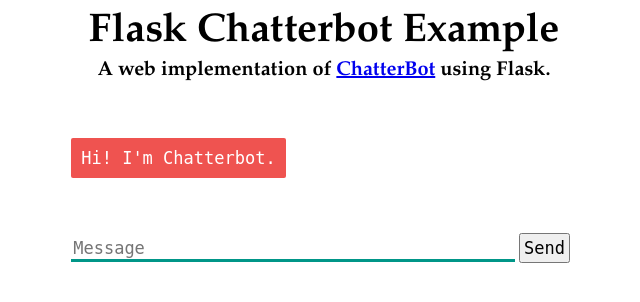
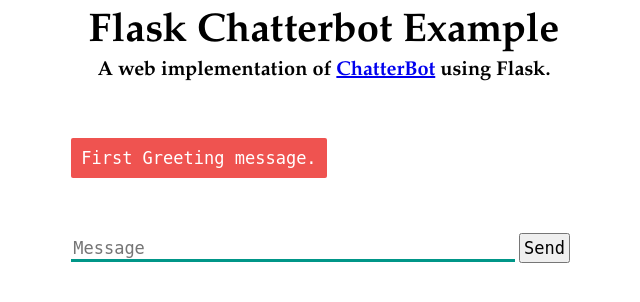
Before and after one commit to DrXneaky/miladiappchatbot, a Flask app: page / in a window 1280 px wide. Shown: the top 302 px of the page, without its empty margins (316-956 px from the left). Run offline with Flask 2, Linux system fonts and the light colour scheme; some libraries are stand-ins or nearby versions.

Commit message:
make it better

```diff
--- a/templates/index.html
+++ b/templates/index.html
@@ -9,7 +9,7 @@
     <h3>A web implementation of <a href="https://github.com/gunthercox/ChatterBot">ChatterBot</a> using Flask.</h3>
     <div>
       <div id="chatbox">
-        <p class="botText"><span>Hi! I'm Chatterbot.</span></p>
+        <p class="botText"><span>First Greeting message.</span></p>
       </div>
       <div id="userInput">
         <input id="textInput" type="text" name="msg" placeholder="Message">
```
